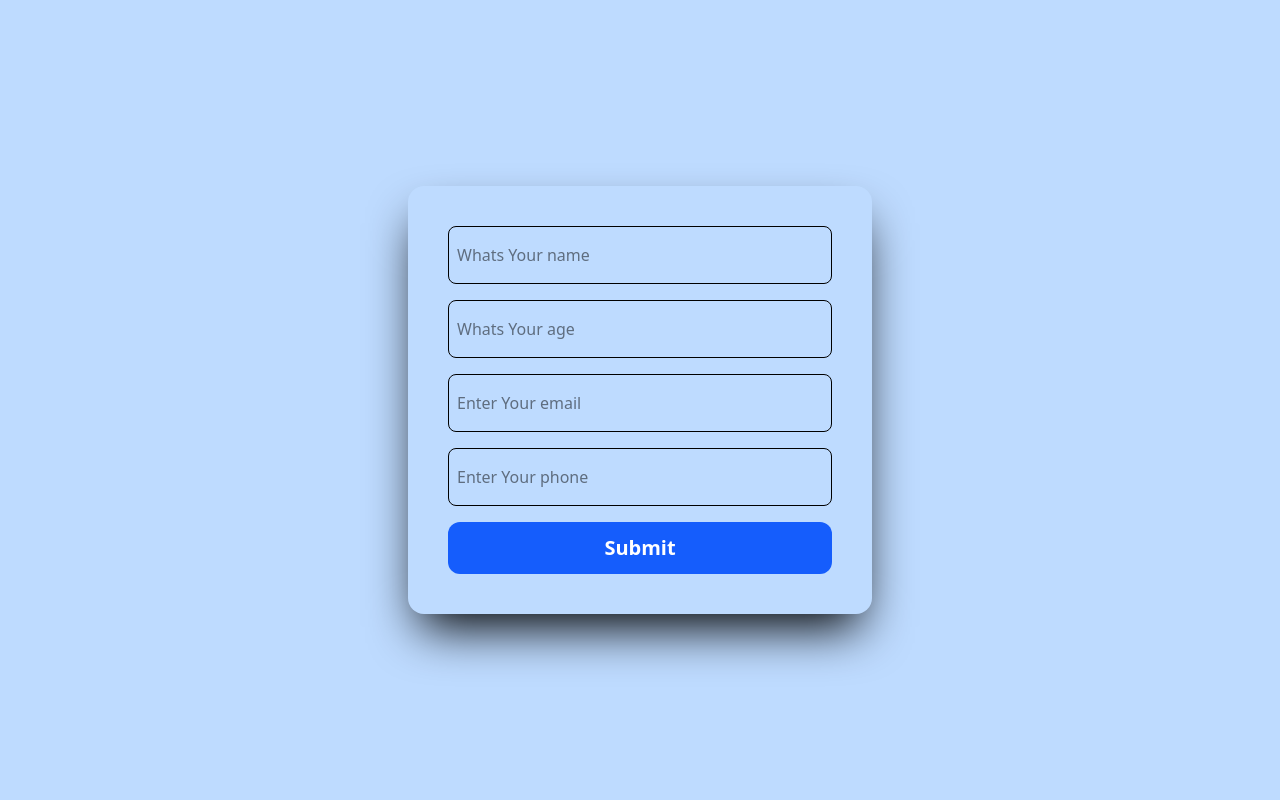
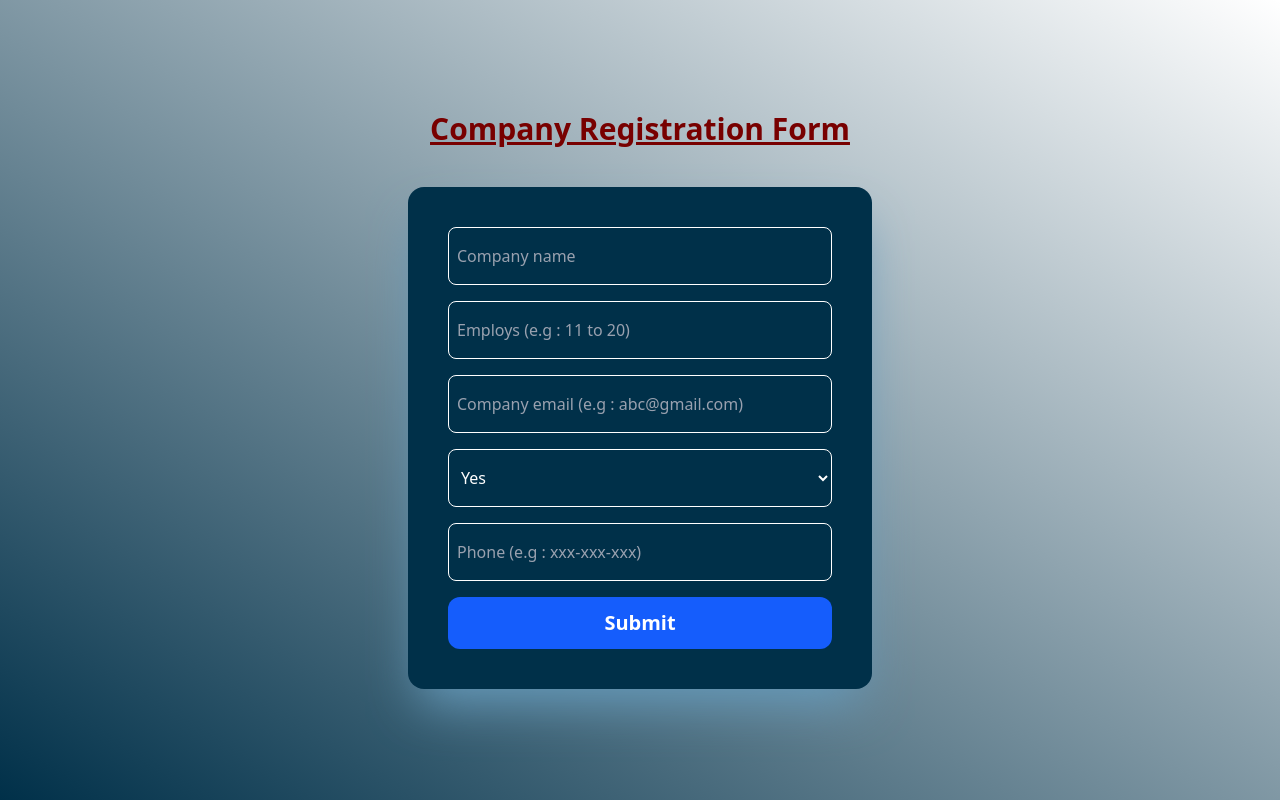
Before and after one commit to Zubain-Nadeem/react-n8n-webhook-form, a React (Vite) app: page / in a window 1280 px wide. Built offline with nearby package versions, Linux system fonts and the light colour scheme.

Commit message:
Response Updated From N8N

```diff
--- a/src/Components/Form.jsx
+++ b/src/Components/Form.jsx
@@ -1,50 +1,82 @@
-import React, { useState } from 'react'
+import React, { useState } from "react";
 
 const Form = () => {
-    const [form, setForm] = useState({})
+    const [form, setForm] = useState({});
 
     const handleOnChange = (e) => {
-        const {name , value} = e.target
+        const { name, value } = e.target;
         setForm({
             ...form,
-            [name] : name === 'age' ? Number(value) : value
-        })
-
-    }
+            [name]: name === "age" ? Number(value) : value,
+        });
+    };
 
     const handleSubmit = async (e) => {
         e.preventDefault();
-       const response = await fetch('https://zubaind5.app.n8n.cloud/webhook/User-Form' , {
-            method : 'POST',
-            headers : {
-                "Content-Type" : "application/json"
+        const response = await fetch(
+            "https://zubaind5.app.n8n.cloud/webhook/User-Form",
+            {
+                method: "POST",
+                headers: {
+                    "Content-Type": "application/json",
+                },
+                body: JSON.stringify(form),
             },
-            body : JSON.stringify(form)
-        });
+        );
 
         const result = await response.json();
-        if(result.status === "success"){
-            alert(result.message)
+        if (result.status === "success") {
+            alert(result.message);
+        } else {
+            alert(result.message);
         }
-        else{
-            alert(result.message)
-        }
-    }
+    };
     return (
-        <section className='flex items-center justify-center w-full h-screen bg-blue-200'>
+        <section className="flex flex-col gap-10 items-center justify-center w-full h-screen bg-linear-to-tr from-[#003049] to [#fdf0d5]">
+            <h1 className="text-3xl underline font-bold text-[#780000] ">Company Registration Form</h1>
+            <form
+                onSubmit={handleSubmit}
+                className="flex flex-col gap-4 p-10 shadow-2xl rounded-2xl shadow-[#669bbc] bg-[#003049] "
+            >
+                <input
+                    type="text"
+                    name="name"
+                    placeholder="Company name"
+                    onChange={handleOnChange}
+                    className="border  border-white px-2 py-4 rounded-lg w-sm outline-none placeholder:text-gray-400 text-white"
+                />
+                <input
+                    type="number"
+                    name="age"
+                    placeholder="Employs (e.g : 11 to 20)"
+                    onChange={handleOnChange}
+                    className="border  border-white px-2 py-4 rounded-lg w-sm outline-none placeholder:text-gray-400 text-white "
+                />
+                <input
+                    type="email"
+                    name="email"
+                    placeholder="Company email (e.g : abc@gmail.com)"
+                    onChange={handleOnChange}
+                    className="border border-white px-2 py-4 rounded-lg w-sm outline-none placeholder:text-gray-400 text-white"
+                />
+                <select name="company-registration" className="border border-white pl-2 pr-4 py-4 rounded-lg w-sm outline-none bg-[#003049] text-white"
+                >
+                    <option value="yes">Yes</option>
+                    <option value="no">No</option>
+                </select>
+                <input
+                    type="tel"
+                    name="phone"
+                    placeholder="Phone (e.g : xxx-xxx-xxx)"
+                    onChange={handleOnChange}
+                    className="border border-white px-2 py-4 rounded-lg w-sm outline-none placeholder:text-gray-400 text-white"
+                />
+                <button className=" hover:bg-blue-300 transition-all duration-300 ease-in-out cursor-pointer  px-4 py-3 bg-blue-600 text-white text-xl font-semibold rounded-xl outline-none">
+                    Submit
+                </button>
+            </form>
+        </section>
+    );
+};
 
-
-            <form onSubmit={handleSubmit} className='flex flex-col gap-4 p-10 shadow-2xl rounded-2xl shadow-black  '>
-                <input type="text" name='name' placeholder='Whats Your name' onChange={handleOnChange} className='border  border-black px-2 py-4 rounded-lg w-sm outline-none' />
-                <input type="number" name='age' placeholder='Whats Your age' onChange={handleOnChange} className='border  border-black px-2 py-4 rounded-lg w-sm outline-none' />
-                <input type="email" name='email' placeholder='Enter Your email' onChange={handleOnChange} className='border border-black px-2 py-4 rounded-lg w-sm outline-none' />
-                <input type="tel" name='phone' placeholder='Enter Your phone' onChange={handleOnChange} className='border border-black px-2 py-4 rounded-lg w-sm outline-none' />
-                <button className='  px-4 py-3 bg-blue-600 text-white text-xl font-semibold rounded-xl outline-none'>Submit</button>
-
-            </form>
-
-        </section>
-    )
-}
-
-export default Form
+export default Form;
```
